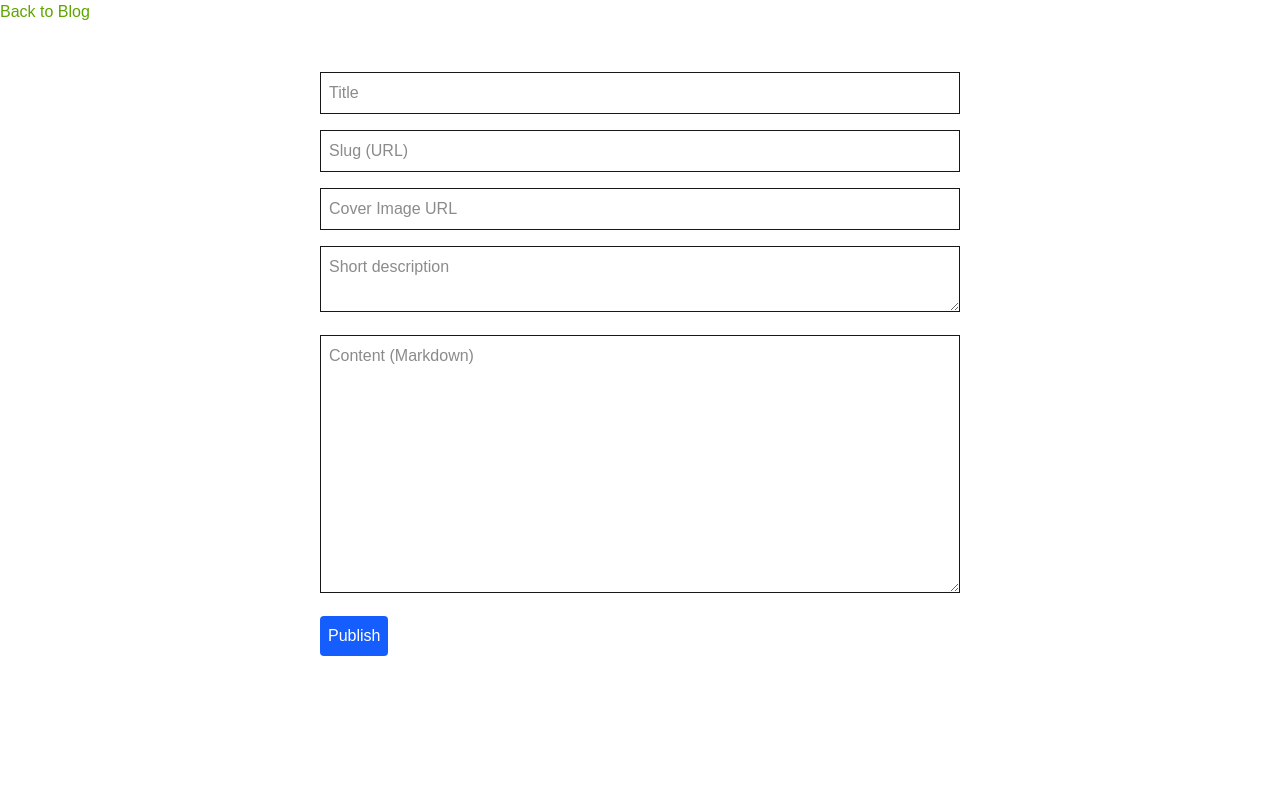
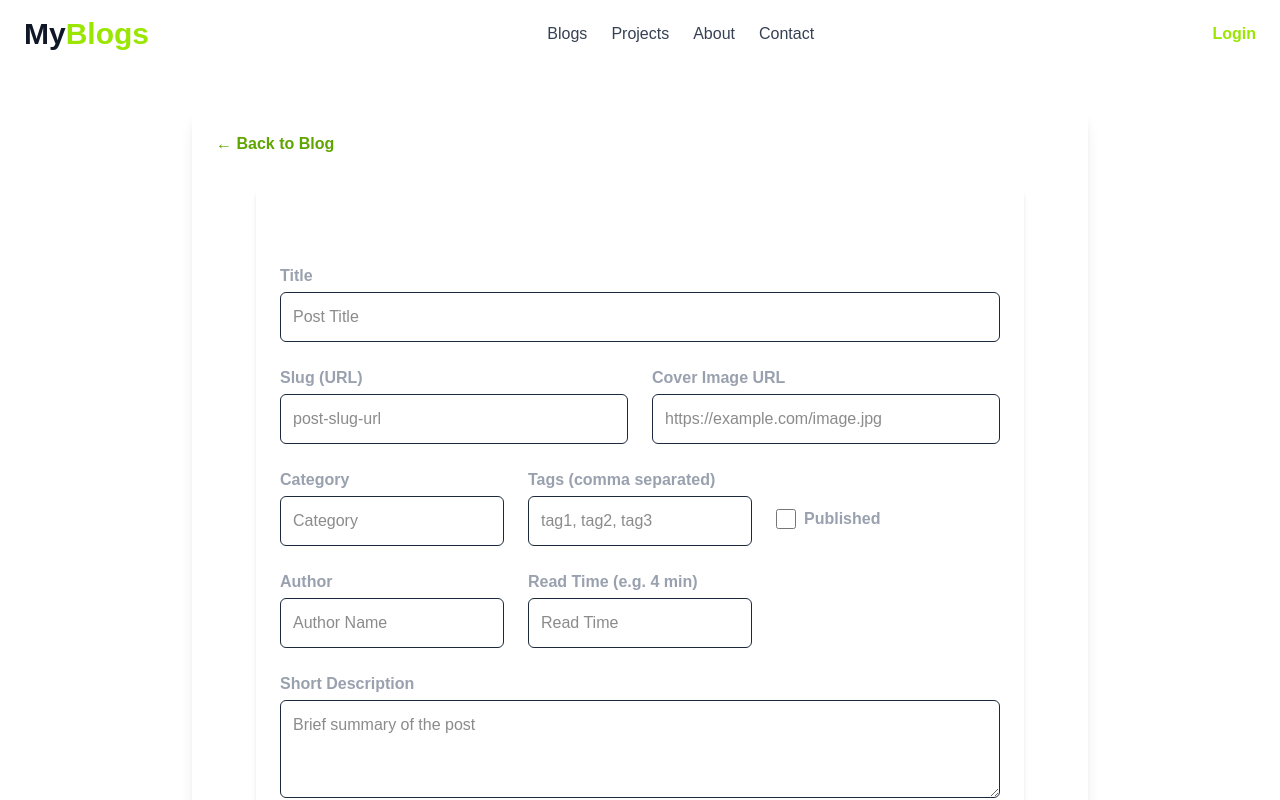
Before and after one commit to B-Acharekar/my-blog, a Next.js app: page /admin/new-post in a window 1280 px wide. Shown: the top 800 px of the page. Built offline with nearby package versions, Linux system fonts and the light colour scheme.

Commit message:
feat: enhance new post form UI with labels, grid layout, and modern styling

```diff
--- a/app/admin/new-post/page.tsx
+++ b/app/admin/new-post/page.tsx
@@ -1,42 +1,17 @@
-'use client'
-import Link from 'next/link'
-import { useState } from 'react'
+import Header from '@/components/Header'
+import NewPostForm from '@/components/NewPostForm'
 
-export default function NewPostForm() {
-  const [title, setTitle] = useState('')
-  const [slug, setSlug] = useState('')
-  const [description, setDescription] = useState('')
-  const [coverImage, setCoverImage] = useState('')
-  const [content, setContent] = useState('')
-
-  async function handleSubmit(e: React.FormEvent) {
-    e.preventDefault()
-    await fetch('/api/posts', {
-      method: 'POST',
-      body: JSON.stringify({ title, slug, description, coverImage, content }),
-      headers: { 'Content-Type': 'application/json' },
-    })
-    alert('Post saved!')
-  }
-
+export default function AdminPostPage() {
   return (
     <>
-          <nav className="mb-8">
-        <Link
-          href="/"
-          className="text-lime-600 hover:text-lime-700 font-medium transition"
-        >
-          Back to Blog
-        </Link>
-      </nav>
-    <form onSubmit={handleSubmit} className="space-y-4 p-4 max-w-2xl mx-auto">
-      <input placeholder="Title" value={title} onChange={(e) => setTitle(e.target.value)} className="w-full border p-2" />
-      <input placeholder="Slug (URL)" value={slug} onChange={(e) => setSlug(e.target.value)} className="w-full border p-2" />
-      <input placeholder="Cover Image URL" value={coverImage} onChange={(e) => setCoverImage(e.target.value)} className="w-full border p-2" />
-      <textarea placeholder="Short description" value={description} onChange={(e) => setDescription(e.target.value)} className="w-full border p-2" />
-      <textarea placeholder="Content (Markdown)" value={content} onChange={(e) => setContent(e.target.value)} rows={10} className="w-full border p-2" />
-      <button type="submit" className="bg-blue-600 text-white p-2 rounded">Publish</button>
-    </form>
+      <Header />
+
+      {/* Main Content */}
+      <main className="min-h-screen py-10 px-4">
+        <div className="max-w-4xl mx-auto shadow-lg rounded-xl p-6">
+          <NewPostForm />
+        </div>
+      </main>
     </>
   )
 }
--- a/app/api/posts/route.ts
+++ b/app/api/posts/route.ts
@@ -1,27 +1,45 @@
-import clientPromise from '@/lib/db';
-import { NextResponse } from 'next/server';
+import clientPromise from '@/lib/db'
+import { NextResponse } from 'next/server'
 
 export async function POST(req: Request) {
-  const { title, slug, description, coverImage, content } = await req.json();
+  const {
+    title,
+    slug,
+    shortDescription,
+    coverImage,
+    content,
+    category,
+    tags,
+    date,
+    published,
+    author,
+    readTime,
+  } = await req.json()
 
   const newPost = {
     title,
     slug,
-    description: description || '',
+    shortDescription: shortDescription || '',
     coverImage: coverImage || '',
     content,
-    date: new Date().toISOString(),
-  };
+    category: category || '',
+    tags: tags || [],
+    date: date ? new Date(date).toISOString() : new Date().toISOString(),
+    published: published ?? false,
+    author: author || 'Anonymous',
+    readTime: readTime || '',
+  }
 
   try {
-    const client = await clientPromise;
-    const db = client.db(); // uses DB from connection string
-    const posts = db.collection('posts');
+    const client = await clientPromise
+    const db = client.db()
+    const posts = db.collection('posts')
 
-    await posts.insertOne(newPost);
-    return NextResponse.json({ success: true });
+    await posts.insertOne(newPost)
+
+    return NextResponse.json({ success: true })
   } catch (error) {
-    console.error('Failed to save post:', error);
-    return NextResponse.json({ success: false }, { status: 500 });
+    console.error('Failed to save post:', error)
+    return NextResponse.json({ success: false }, { status: 500 })
   }
 }
--- /dev/null
+++ b/components/NewPostForm.tsx
@@ -0,0 +1,225 @@
+'use client'
+import Link from 'next/link'
+import { useState } from 'react'
+
+export default function NewPostForm() {
+  const [title, setTitle] = useState('')
+  const [slug, setSlug] = useState('')
+  const [description, setDescription] = useState('')
+  const [coverImage, setCoverImage] = useState('')
+  const [category, setCategory] = useState('')
+  const [tags, setTags] = useState('')
+  const [date, setDate] = useState('')
+  const [published, setPublished] = useState(false)
+  const [author, setAuthor] = useState('')
+  const [readTime, setReadTime] = useState('')
+  const [content, setContent] = useState('')
+
+  async function handleSubmit(e: React.FormEvent) {
+    e.preventDefault()
+
+    const postData = {
+      title,
+      slug,
+      shortDescription: description,
+      content,
+      coverImage,
+      category,
+      tags: tags.split(',').map((tag) => tag.trim()),
+      date: date || new Date().toISOString(),
+      published,
+      author,
+      readTime,
+    }
+
+    const res = await fetch('/api/posts', {
+      method: 'POST',
+      body: JSON.stringify(postData),
+      headers: { 'Content-Type': 'application/json' },
+    })
+
+    if (res.ok) {
+      alert('Post saved!')
+    } else {
+      alert('Failed to save post.')
+    }
+  }
+
+  return (
+    <>
+      <nav className="mb-8">
+        <Link href="/" className="text-lime-600 hover:text-lime-700 font-semibold transition">
+          ← Back to Blog
+        </Link>
+      </nav>
+
+      <form
+        onSubmit={handleSubmit}
+        className="max-w-3xl mx-auto p-6 rounded-lg shadow-md space-y-6"
+      >
+        <h2 className="text-3xl font-bold text-white mb-4">Create New Blog Post</h2>
+
+        <div>
+          <label className="block mb-1 font-semibold text-gray-400" htmlFor="title">
+            Title
+          </label>
+          <input
+            id="title"
+            placeholder="Post Title"
+            value={title}
+            onChange={(e) => setTitle(e.target.value)}
+            className="w-full border border-slate-800 rounded-md p-3 focus:outline-none focus:ring-2 focus:ring-lime-500"
+            required
+          />
+        </div>
+
+        <div className="grid grid-cols-1 md:grid-cols-2 gap-6">
+          <div>
+            <label className="block mb-1 font-semibold text-gray-400" htmlFor="slug">
+              Slug (URL)
+            </label>
+            <input
+              id="slug"
+              placeholder="post-slug-url"
+              value={slug}
+              onChange={(e) => setSlug(e.target.value)}
+              className="w-full border border-slate-800 rounded-md p-3 focus:outline-none focus:ring-2 focus:ring-lime-500"
+              required
+            />
+          </div>
+
+          <div>
+            <label className="block mb-1 font-semibold text-gray-400" htmlFor="coverImage">
+              Cover Image URL
+            </label>
+            <input
+              id="coverImage"
+              placeholder="https://example.com/image.jpg"
+              value={coverImage}
+              onChange={(e) => setCoverImage(e.target.value)}
+              className="w-full border border-slate-800 rounded-md p-3 focus:outline-none focus:ring-2 focus:ring-lime-500"
+            />
+          </div>
+        </div>
+
+        <div className="grid grid-cols-1 md:grid-cols-3 gap-6">
+          <div>
+            <label className="block mb-1 font-semibold text-gray-400" htmlFor="category">
+              Category
+            </label>
+            <input
+              id="category"
+              placeholder="Category"
+              value={category}
+              onChange={(e) => setCategory(e.target.value)}
+              className="w-full border border-slate-800 rounded-md p-3 focus:outline-none focus:ring-2 focus:ring-lime-500"
+            />
+          </div>
+
+          <div>
+            <label className="block mb-1 font-semibold text-gray-400" htmlFor="tags">
+              Tags (comma separated)
+            </label>
+            <input
+              id="tags"
+              placeholder="tag1, tag2, tag3"
+              value={tags}
+              onChange={(e) => setTags(e.target.value)}
+              className="w-full border border-slate-800 rounded-md p-3 focus:outline-none focus:ring-2 focus:ring-lime-500"
+            />
+          </div>
+
+          <div className="flex items-center space-x-2 pt-6">
+            <input
+              id="published"
+              type="checkbox"
+              checked={published}
+              onChange={(e) => setPublished(e.target.checked)}
+              className="w-5 h-5 text-lime-600 rounded border-slate-800 focus:ring-lime-500"
+            />
+            <label htmlFor="published" className="text-gray-400 font-semibold select-none">
+              Published
+            </label>
+          </div>
+        </div>
+
+        <div className="grid grid-cols-1 md:grid-cols-3 gap-6">
+          <div>
+            <label className="block mb-1 font-semibold text-gray-400" htmlFor="author">
+              Author
+            </label>
+            <input
+              id="author"
+              placeholder="Author Name"
+              value={author}
+              onChange={(e) => setAuthor(e.target.value)}
+              className="w-full border border-slate-800 rounded-md p-3 focus:outline-none focus:ring-2 focus:ring-lime-500"
+            />
+          </div>
+
+          <div>
+            <label className="block mb-1 font-semibold text-gray-400" htmlFor="readTime">
+              Read Time (e.g. 4 min)
+            </label>
+            <input
+              id="readTime"
+              placeholder="Read Time"
+              value={readTime}
+              onChange={(e) => setReadTime(e.target.value)}
+              className="w-full border border-slate-800 rounded-md p-3 focus:outline-none focus:ring-2 focus:ring-lime-500"
+            />
+          </div>
+
+          {/* <div>
+            <label className="block mb-1 font-semibold text-gray-400" htmlFor="date">
+              Publish Date
+            </label>
+            <input
+              id="date"
+              type="datetime-local"
+              value={date}
+              onChange={(e) => setDate(e.target.value)}
+              className="w-full border border-slate-800 rounded-md p-3 focus:outline-none focus:ring-2 focus:ring-lime-500"
+            />
+          </div> */}
+        </div>
+
+        <div>
+          <label className="block mb-1 font-semibold text-gray-400" htmlFor="description">
+            Short Description
+          </label>
+          <textarea
+            id="description"
+            placeholder="Brief summary of the post"
+            value={description}
+            onChange={(e) => setDescription(e.target.value)}
+            className="w-full border border-slate-800 rounded-md p-3 focus:outline-none focus:ring-2 focus:ring-lime-500"
+            rows={3}
+          />
+        </div>
+
+        <div>
+          <label className="block mb-1 font-semibold text-gray-400" htmlFor="content">
+            Content (Markdown)
+          </label>
+          <textarea
+            id="content"
+            placeholder="Write your post content here in Markdown"
+            value={content}
+            onChange={(e) => setContent(e.target.value)}
+            className="w-full border border-slate-800 rounded-md p-3 focus:outline-none focus:ring-2 focus:ring-lime-500"
+            rows={10}
+            required
+          />
+        </div>
+
+        <button
+          type="submit"
+          className="w-full bg-lime-600 hover:bg-lime-700 transition text-white font-semibold py-3 rounded-md shadow-sm"
+        >
+          Publish Post
+        </button>
+      </form>
+    </>
+  )
+}
```
Also changed, not shown: lib/post.ts (+26 -18 lines).
